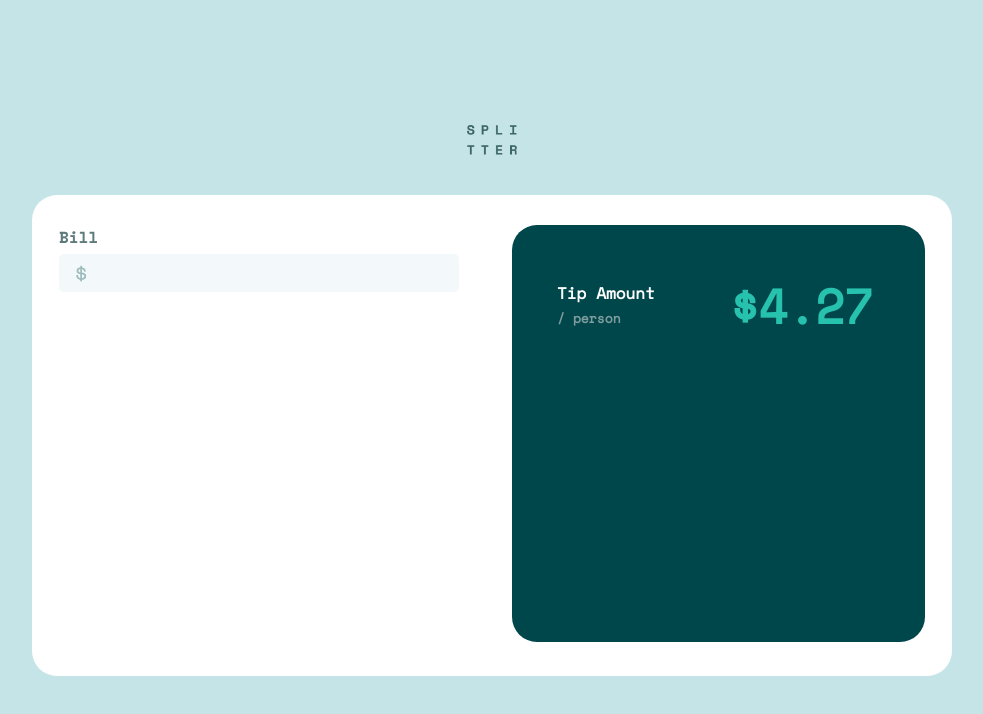
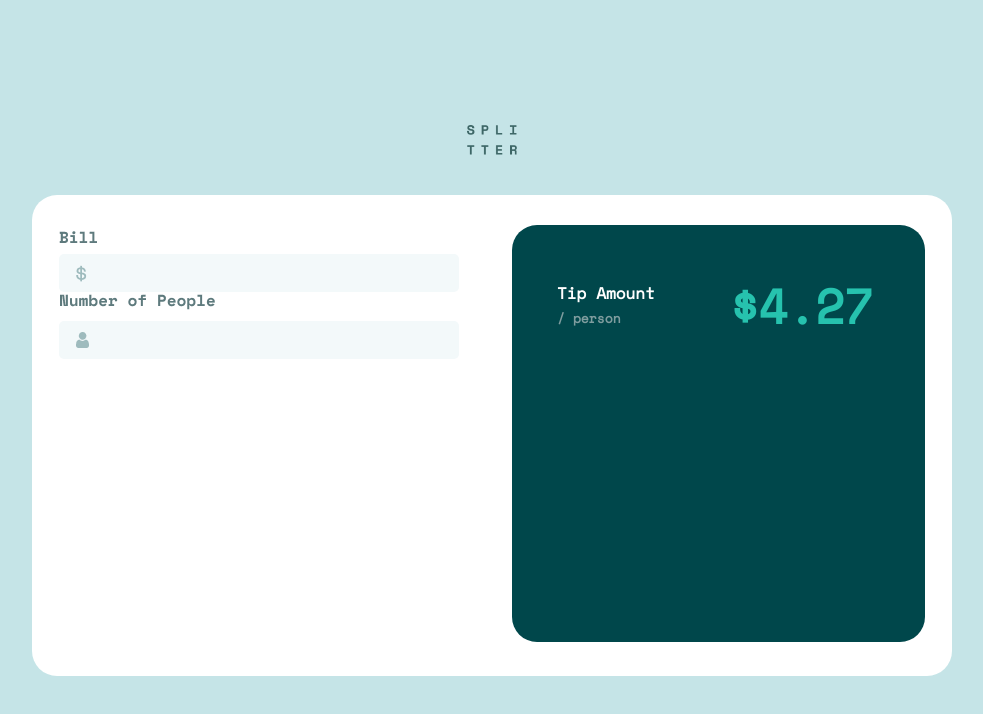
Before and after one commit to DavidPerelman/tip-calculator-app, a React (Create React App) app: page / in a window 1280 px wide. Shown: the top 714 px of the page, without its empty margins (148-1131 px from the left). Built offline with nearby package versions, Linux system fonts and the light colour scheme.

Commit message:
setup numberOfPeople

```diff
--- a/src/containers/CalculatorInputs/CalculatorInputs.css
+++ b/src/containers/CalculatorInputs/CalculatorInputs.css
@@ -22,7 +22,7 @@
   border: 2px solid #26c2ae;
 }
 
-.icon {
+.dollar-icon {
   height: 1.5rem;
   width: 1.5rem;
   padding: 4px;
@@ -33,6 +33,17 @@
   background: url('../../asset/$.png') no-repeat scroll 15px 11px;
 }
 
+.person-icon {
+  height: 1.5rem;
+  width: 1.5rem;
+  padding: 4px;
+  position: absolute;
+  top: 50%;
+  left: 2px;
+  transform: translateY(-50%);
+  background: url('../../asset/person-icon.png') no-repeat scroll 15px 11px;
+}
+
 .wrapper {
   position: relative;
 }
--- a/src/containers/CalculatorInputs/CalculatorInputs.js
+++ b/src/containers/CalculatorInputs/CalculatorInputs.js
@@ -1,20 +1,20 @@
 import React, { useState } from 'react';
 import Container from '../../components/Container/Container';
-import header from '../../asset/bill.png';
+import billHeader from '../../asset/bill.png';
+import numberOfPeopleIconHeader from '../../asset/number-of-people.png';
 import './CalculatorInputs.css';
 
 const CalculatorInputs = () => {
   const [bill, setBill] = useState('');
-
-  console.log(bill);
+  const [numberOfPeople, setNumberOfPeople] = useState('');
 
   return (
     <div data-testid='CalculatorInputs'>
       <Container size='medium' color='white'>
         <div id='bill-input'>
-          <img src={header} className='bill-header' alt='bill-header' />
+          <img src={billHeader} className='bill-header' alt='bill-header' />
           <div class='wrapper'>
-            <div class='icon'></div>
+            <div class='dollar-icon'></div>
             <input
               type='text'
               onChange={(e) => setBill(e.target.value)}
@@ -24,6 +24,24 @@ const CalculatorInputs = () => {
             />
           </div>
         </div>
+
+        <div id='bill-input'>
+          <img
+            src={numberOfPeopleIconHeader}
+            className='number-of-people'
+            alt='number-of-people'
+          />
+          <div class='wrapper'>
+            <div class='person-icon'></div>
+            <input
+              type='text'
+              onChange={(e) => setNumberOfPeople(e.target.value)}
+              data-testid='billInput'
+              className='bill-input'
+              value={numberOfPeople}
+            />
+          </div>
+        </div>
       </Container>
     </div>
   );
```
Also changed, not shown: src/asset/number-of-people.png (added), src/asset/person-icon.png (added).
